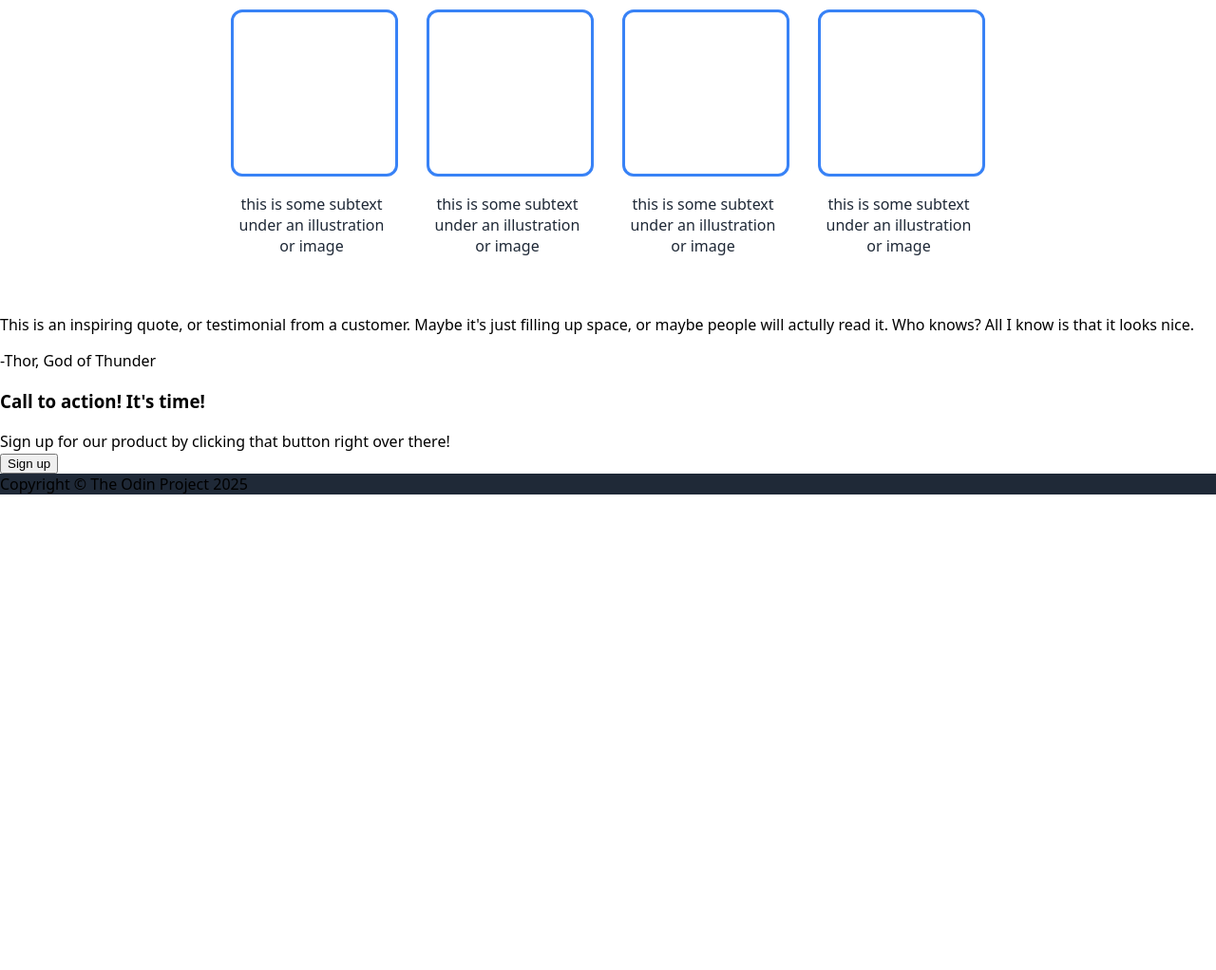
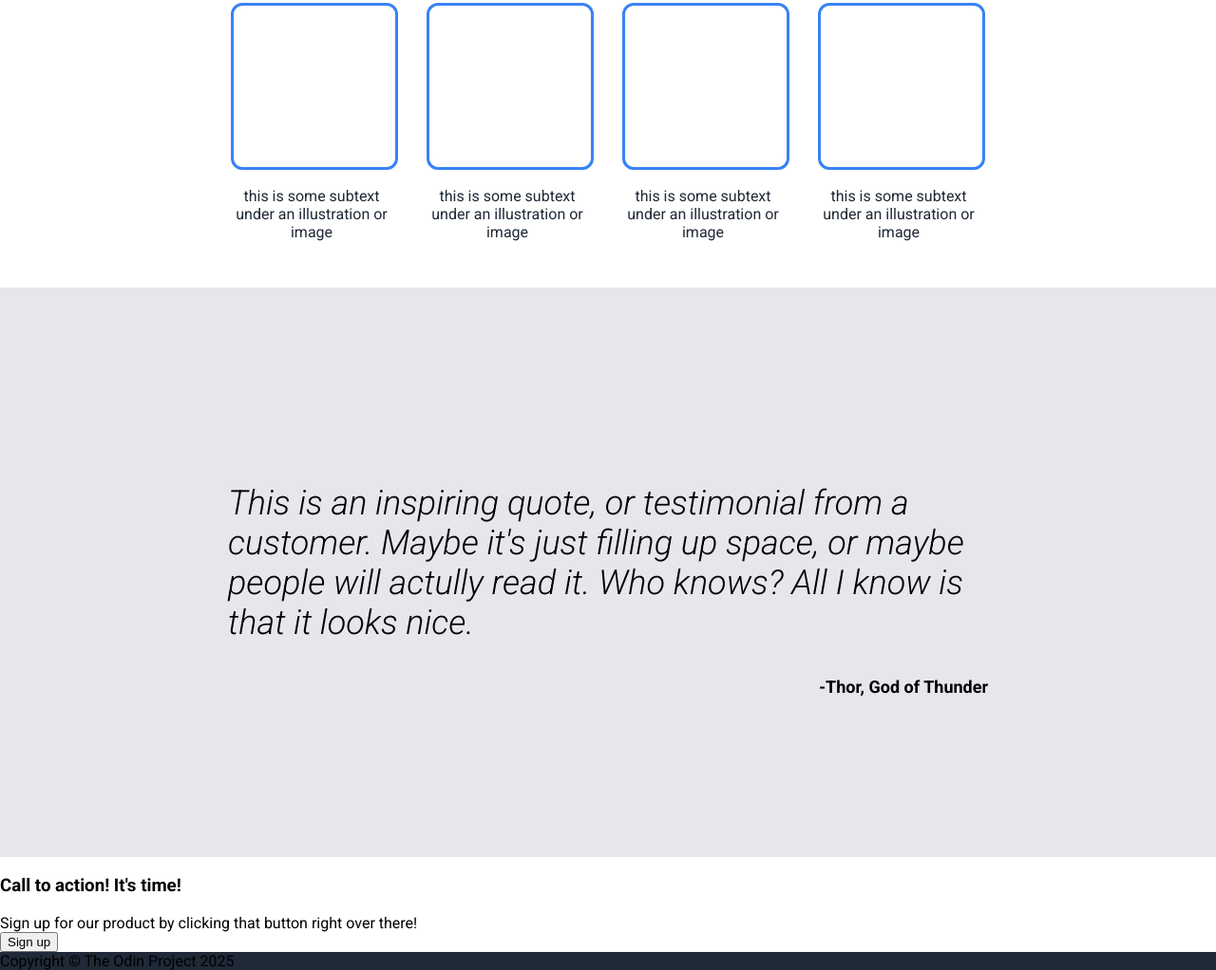
Before and after one commit to RyanSear92/Project-Landing-Page, a plain HTML site: page index.html in a window 1280 px wide. Shown: the part 699-1721 px from the top of the page at 95% size. Before the commit the page ends 1220 px from the top, so only its background shows below. Drawn offline with Linux system fonts and the light colour scheme.

Commit message:
07/03/2025 14:01
Changes made to elements within testimonial

Added styling for testimonial section

```diff
--- a/index.html
+++ b/index.html
@@ -65,14 +65,18 @@
 
 
     <div class="testimonial">
-        <p>This is an inspiring quote, or testimonial from a customer. Maybe
-            it's just filling up space, or maybe people will actully read it.
-            Who knows? All I know is that it looks nice.
-        </p>
-        <p>
-            -Thor, God of Thunder
-        </p>
+        <div class="testimonial-container">
+            <p class="testimonial-text">
+                This is an inspiring quote, or testimonial from a customer. Maybe
+                it's just filling up space, or maybe people will actully read it.
+                Who knows? All I know is that it looks nice.
+            </p>
+            <div id="testimonial-quote">
+                -Thor, God of Thunder
+            </div>
+        </div>
     </div>
+
 
     <div class="cta">
         <h3>Call to action! It's time!</h3>
--- a/style.css
+++ b/style.css
@@ -2,7 +2,7 @@
 
 body{
     margin: 0px;
-    font-family: system-ui, -apple-system, BlinkMacSystemFont, 'Segoe UI', Roboto, Oxygen, Ubuntu, Cantarell, 'Open Sans', 'Helvetica Neue', sans-serif
+    font-family: 'Roboto', system-ui, -apple-system, BlinkMacSystemFont, 'Segoe UI', Oxygen, Ubuntu, Cantarell, 'Open Sans', 'Helvetica Neue', sans-serif;
 }
 
 ul {
@@ -116,3 +116,40 @@ ul {
     border-radius: 12px;
     margin-bottom: 18px;
 }
+
+.testimonial {
+    display: flex;
+    justify-content: center;
+    align-items: center;
+    background-color: #e5e7eb;
+    height: 600px;
+    font-size: 36px;
+
+}
+
+.testimonial-container{
+    width: 800px;
+    margin-top: 80px;
+    margin-bottom: 80px;
+    font-weight: 300;
+}
+
+.testimonial-container p {
+    display: flex;
+    flex-direction: column;
+    align-items: flex-end;
+    width: 800px;
+}
+
+.testimonial-text {
+    font-style: italic;
+    text-align: flex-end;
+}
+
+#testimonial-quote {
+    font-style: normal;
+    font-weight: bold;
+    margin-top: 10px;
+    font-size: 18px;
+    text-align: right;
+}
```
